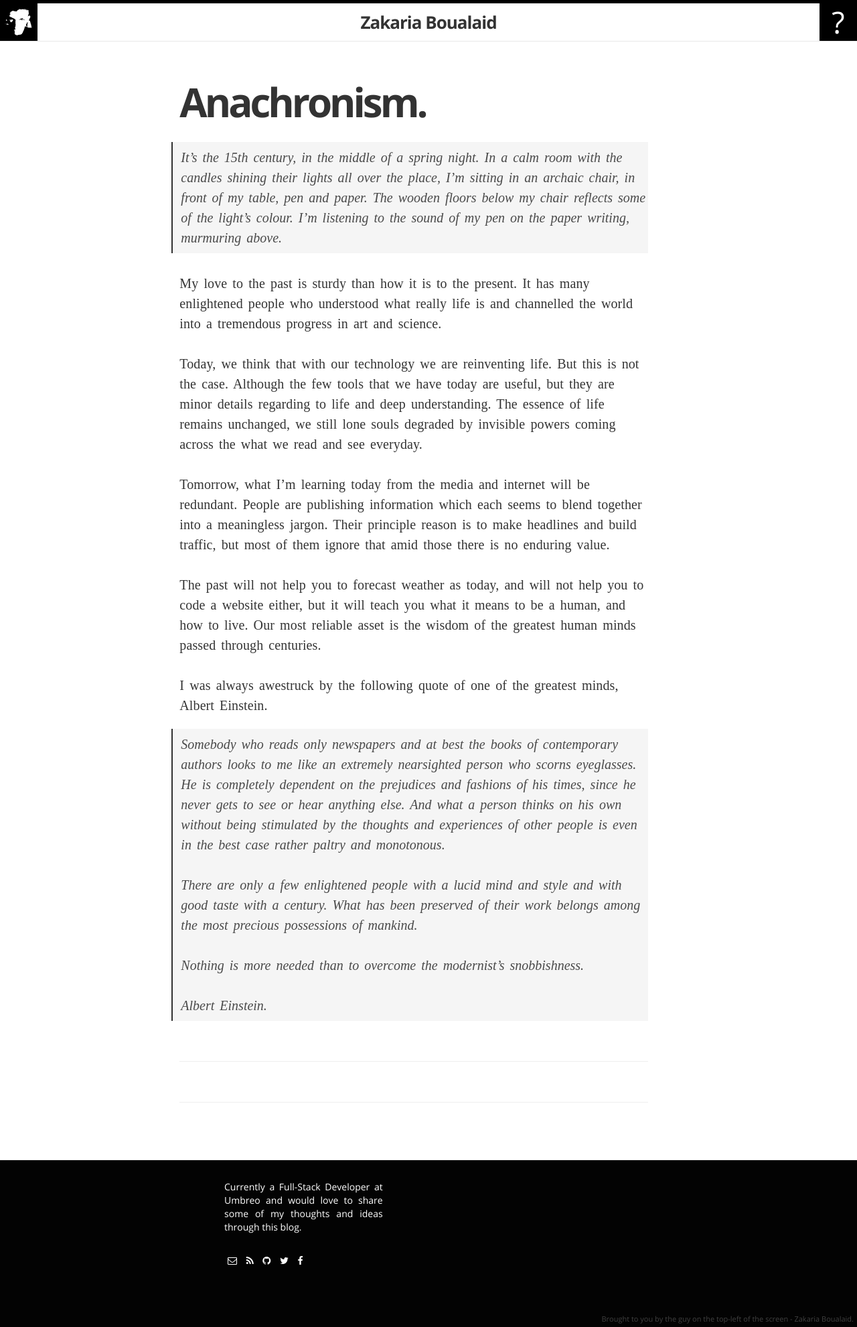
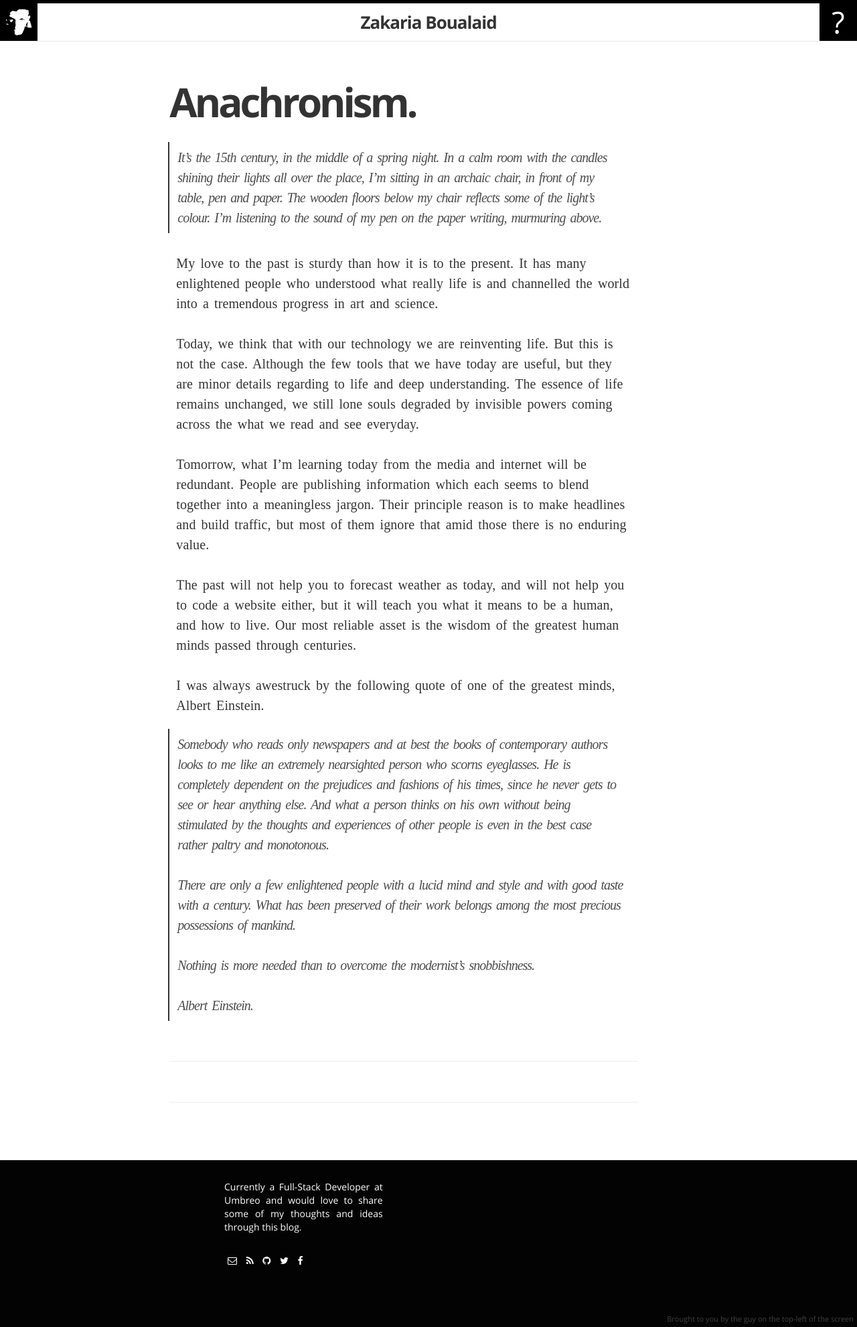
Before and after one commit to ZakariaBoualaid/zakariaboualaid.github.io, a Jekyll site: the page built from _posts/2014-11-11-anachronism.markdown, in a window 1280 px wide. Shown: the whole page at 67% size. Built offline with Jekyll 4.4.1, drawn with Linux system fonts in a browser that asks for light colours; some web fonts are replaced; comment, search, counter and statistics services are not loaded.

Commit message:
Modifying about.md

```diff
--- a/_includes/footer.html
+++ b/_includes/footer.html
@@ -7,7 +7,7 @@
 
   <div class="col-md-12">
 
-    <div class="row">
+    <div class="row" style="height:180px;">
 
       <div class="col-md-5" style="padding-bottom:10px;">
         <p class="text" style="text-align:justify;">{{ site.description }}</p>
@@ -79,6 +79,8 @@
 
   </div>
 
-  <span style="position:absolute; right:5px; bottom:4px; font-family:'Open Sans'; color:#ccc; font-size:11px; opacity:.3;">Brought to you by the guy on the top-left of the screen - Zakaria Boualaid.</span>
+  <div class="brought_container">
+    <span style="position:absolute; right:5px; bottom:4px; font-family:'Open Sans'; color:#ccc; font-size:11px; opacity:.3;">Brought to you by the guy on the top-left of the screen</span>
+  </div>
 
 </footer>
--- a/_layouts/default.html
+++ b/_layouts/default.html
@@ -12,7 +12,7 @@
 
     <div class="container" style="min-height:100%; position:relative; padding-bottom:250px;">
       <div class="row">
-          <div class="col-md-8 col-md-offset-2">
+          <div class="col-md-8 col-md-offset-2" style="padding:0px;">
             {{ content }}
           </div>
       </div>
--- a/_sass/_base.scss
+++ b/_sass/_base.scss
@@ -33,7 +33,7 @@ body {
         background-color: #000;
     }
     ::-webkit-scrollbar-thumb:hover {
-        background-color: #aaa;
+        background-color: rgba(0,0,0,0.8);
     }
 
 /**
--- a/_sass/_layout.scss
+++ b/_sass/_layout.scss
@@ -123,6 +123,12 @@
     #disqus_thread, hr{
         width: auto !important;
         min-width: 350px !important;
+    }
+    .brought_container{
+        text-align: center;
+        span{
+            position: relative !important;
+        }
     }
 }
 
@@ -313,6 +319,7 @@
         color: rgba(0,0,0,0.8)
     }
     article{
+        padding: 0px 10px;
         line-height: 1.5;
         letter-spacing: 0.01rem;
         font-family: 'freight';
@@ -330,15 +337,17 @@
     }
 
     blockquote.phil{
+        @include media-query($on-laptop) {
+        }
         border-left: 2px solid rgba(0,0,0,0.8);
         margin-left:-12px;
         margin-bottom: 20px;
-        letter-spacing: 0px;
+        letter-spacing: -1px;
         text-decoration: none;
         font-family: 'freight';
         font-style:normal;
-        padding: 8px 0px 8px 12px;
-        background-color: rgba(0,0,0,0.04);
+        padding: 8px 12px 8px 12px;
+        background-color: transparent;
     }
 
     .quote{
```
